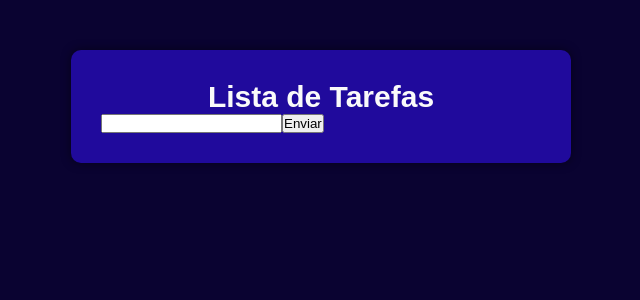
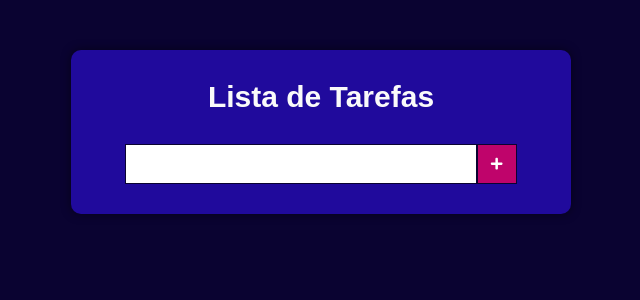
Before and after one commit to GustavoBiava/lista-tarefas-react, a React (Create React App) app: page / in a window 1280 px wide. Shown: the top 300 px of the page, without its empty margins (319-959 px from the left). Built offline with nearby package versions, Linux system fonts and the light colour scheme.

Commit message:
Styling form

```diff
--- a/package.json
+++ b/package.json
@@ -9,6 +9,7 @@
     "babel-eslint": "^10.0.3",
     "react": "^18.3.1",
     "react-dom": "^18.3.1",
+    "react-icons": "^5.2.1",
     "react-scripts": "5.0.1",
     "web-vitals": "^2.1.4"
   },
--- a/src/components/Main.css
+++ b/src/components/Main.css
@@ -18,3 +18,36 @@
   font-size: 30px;
   text-align: center;
 }
+
+.form {
+  margin-top: 30px;
+  display: flex;
+  align-items: center;
+  justify-content: center;
+}
+
+.form input[type=text] {
+  height: 40px;
+  padding: 0 12px;
+  font-size: 18px;
+  border: 1px solid #0a0331;
+  min-width: 80%;
+}
+
+.form button[type=submit] {
+  height: 40px;
+  border: 1px solid #0a0331;
+  width: 40px;
+  background-color: #bf046b;
+  color: white;
+  font-weight: bold;
+  display: flex;
+  align-items: center;
+  justify-content: center;
+}
+
+
+
+.form button[type=submit]:hover {
+  background-color: #a00579;
+}
--- a/src/components/Main.js
+++ b/src/components/Main.js
@@ -1,4 +1,6 @@
 import React, { Component } from 'react';
+import { FaPlus } from 'react-icons/fa';
+
 import './Main.css';
 
 class Main extends Component {
@@ -13,13 +15,19 @@
   };
 
   render() {
-    // const { newTask } = this.state;
+    const { newTask } = this.state;
+
     return (
       <div className="main">
         <h1>Lista de Tarefas</h1>
-        <form action="">
-          <input onChange={this.handleInputChange} type="text" />
-          <button type="submit">Enviar</button>
+        <form action="" className='form'>
+          <input onChange={this.handleInputChange}
+          type="text"
+          value={newTask}
+          />
+          <button type="submit">
+            <FaPlus />
+          </button>
         </form>
       </div>
     );
```
Also changed, not shown: 1 other file (tests, documents, lock files or other folders).
